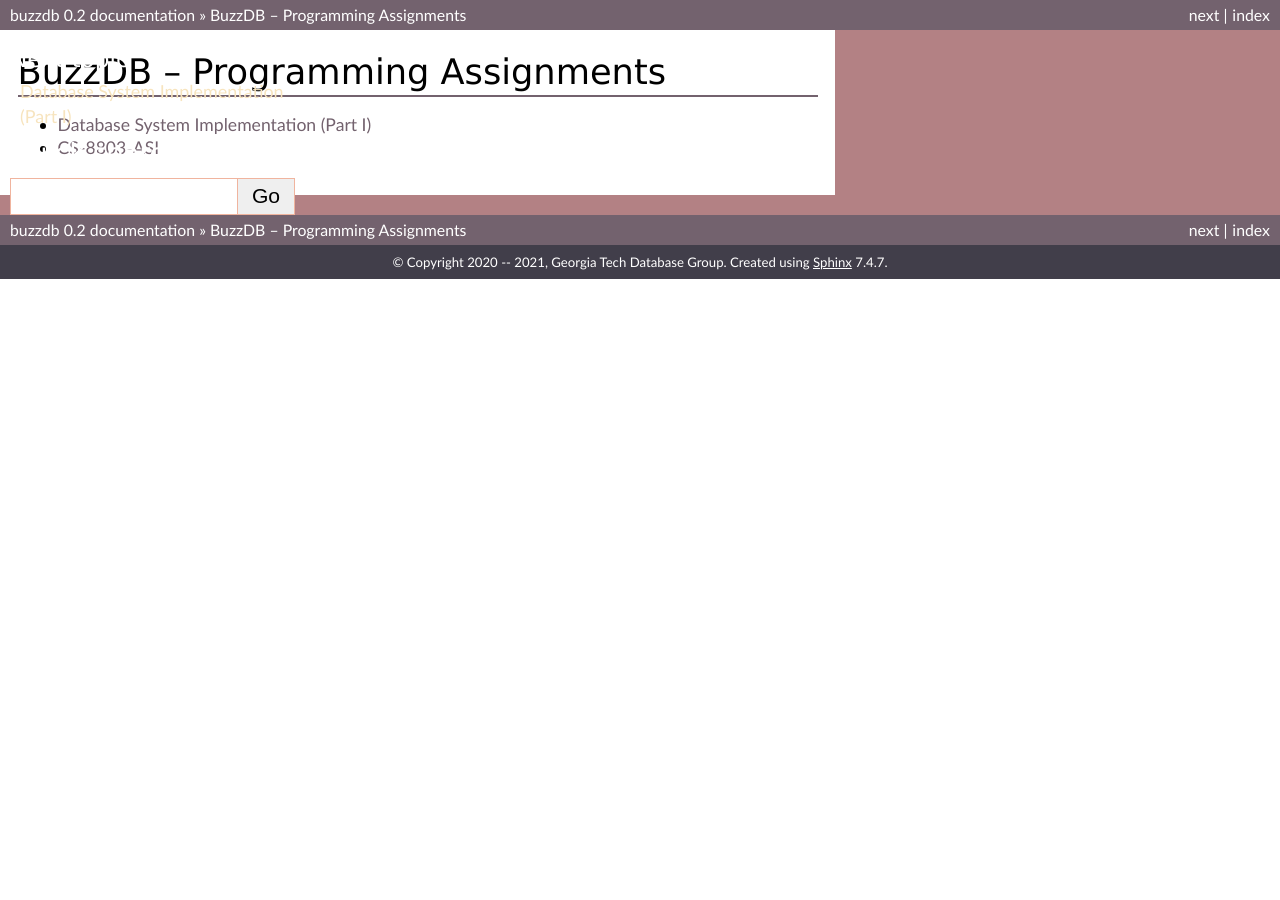
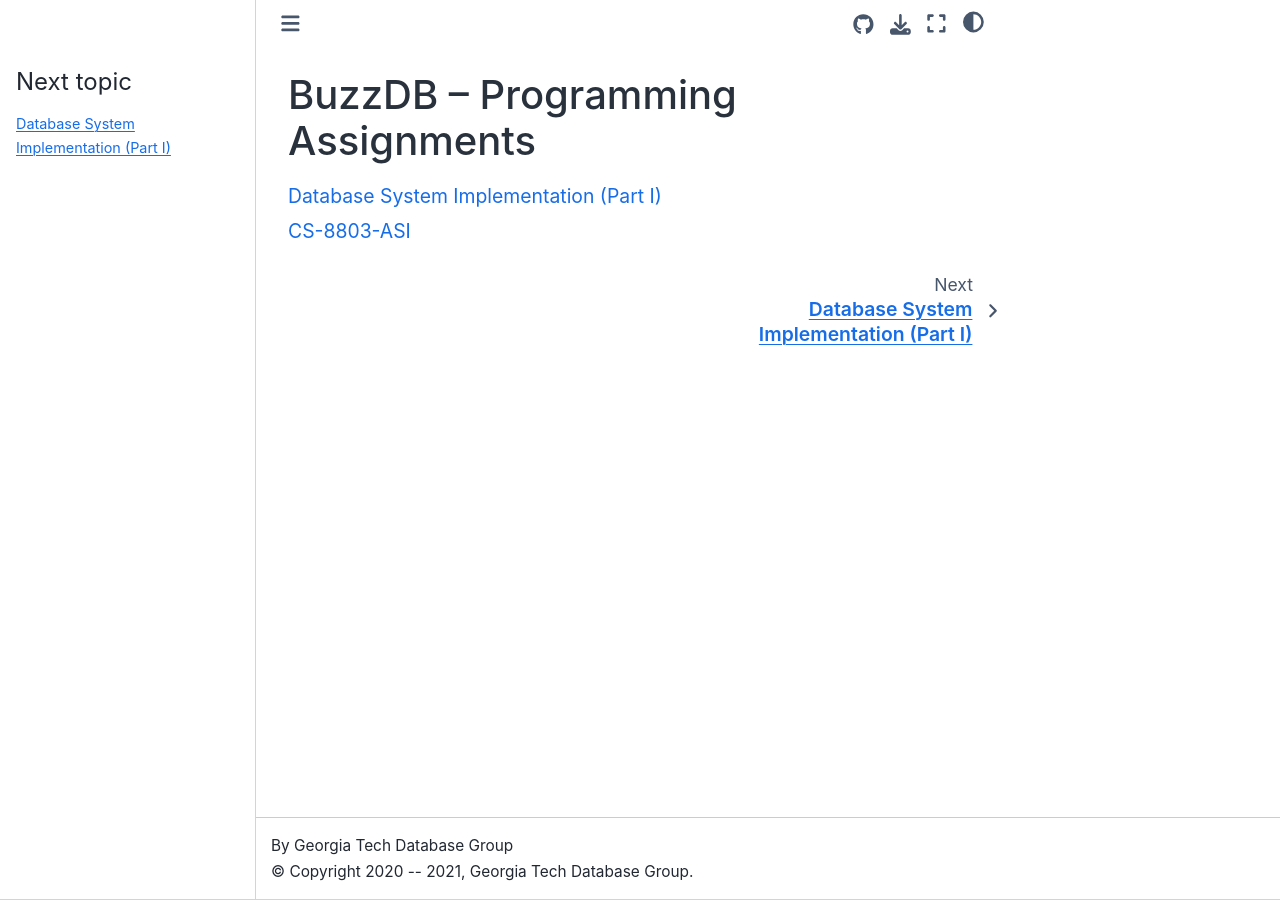
Before and after one commit to hershd23/buzzdb-docs, a Sphinx documentation site: the page built from docs/index.rst, in a window 1280 px wide. Built offline with Sphinx 7.4.7 and the Sphinx Book theme 1.1.4, drawn with Linux system fonts in a browser that asks for light colours.

Commit message:
changed theme

```diff
--- /dev/null
+++ b/docs/_static/css/custom.css
@@ -0,0 +1,99 @@
+/* https://github.com/ray-project/ray/blob/releases/1.9.0/doc/source/_static/css/custom.css*/
+/*Extends the docstring signature box.*/
+.rst-content dl:not(.docutils) dt {
+    display: block;
+    padding: 10px;
+    word-wrap: break-word;
+    padding-right: 100px;
+  }
+  /*Lists in an admonition note do not have awkward whitespace below.*/
+  .rst-content .admonition-note .section ul {
+    margin-bottom: 0px;
+  }
+  /*Properties become blue (classmethod, staticmethod, property)*/
+  .rst-content dl dt em.property {
+    color: #2980b9;
+    text-transform: uppercase;
+  }
+
+  .rst-content .section ol p,
+  .rst-content .section ul p {
+    margin-bottom: 0px;
+  }
+
+  div.sphx-glr-bigcontainer {
+    display: inline-block;
+    width: 100%;
+  }
+
+  td.tune-colab,
+  th.tune-colab {
+    border: 1px solid #dddddd;
+    text-align: left;
+    padding: 8px;
+  }
+
+  /* Adjustment to Sphinx Book Theme */
+  .table td {
+    /* Remove row spacing */
+    padding: 0;
+  }
+
+  table {
+    /* Force full width for all table */
+    width: 136% !important;
+  }
+
+  img.inline-figure {
+    /* Override the display: block for img */
+    display: inherit !important;
+  }
+
+  #version-warning-banner {
+    /* Make version warning clickable */
+    z-index: 1;
+    margin-left: 0;
+    /* 20% is for ToC rightbar */
+    /* 2 * 1.5625em is for horizontal margins */
+    width: calc(100% - 20% - 2 * 1.5625em);
+  }
+
+  span.rst-current-version > span.fa.fa-book {
+    /* Move the book icon away from the top right
+     * corner of the version flyout menu */
+    margin: 10px 0px 0px 5px;
+  }
+
+  /* Adjustment to Version block */
+  .rst-versions {
+    z-index: 1200 !important;
+  }
+
+  dt:target, span.highlighted {
+    background-color: #fbe54e;
+  }
+
+  /* allow scrollable images */
+  .figure {
+      max-width: 100%;
+      overflow-x: auto;
+  }
+  img.horizontal-scroll {
+      max-width: none;
+  }
+
+  .clear-both {
+      clear: both;
+      min-height: 100px;
+      margin-top: 15px;
+  }
+
+  .buttons-float-left {
+      width: 150px;
+      float: left;
+  }
+
+  .buttons-float-right {
+      width: 150px;
+      float: right;
+  }
--- a/docs/conf.py
+++ b/docs/conf.py
@@ -95,7 +95,7 @@
 # a list of builtin themes.
 #
 #html_theme = 'alabaster'
-html_theme = 'mps'
+html_theme = 'sphinx_book_theme'
 html_sidebars = {
     '**': ['localtoc.html', 'relations.html', 'links.html', 'contact.html'],
 }
@@ -104,8 +104,22 @@
 # further.  For a list of options available for each theme, see the
 # documentation.
 #
-# html_theme_options = {}
-html_theme_path = ['themes']
+html_theme_options = {
+    "repository_url": "https://github.com/georgia-tech-db/buzzdb-docs",
+    "use_repository_button": True,
+    "use_issues_button": True,
+    "use_edit_page_button": True,
+    "path_to_docs": "docs",
+    "home_page_in_toc": True,
+    "show_navbar_depth": 0,
+}
+
+# html_theme_path = ['sphinx_book_theme']
+
+# Theme options are theme-specific and customize the look and feel of a theme
+# further.  For a list of options available for each theme, see the
+# documentation.
+
 
 # Add any paths that contain custom static files (such as style sheets) here,
 # relative to this directory. They are copied after the builtin static files,
@@ -114,6 +128,7 @@
 
 html_css_files = [
     'css/hack.css',
+    'css/custom.css',
 ]
 # Custom sidebar templates, must be a dictionary that maps document names
 # to template names.
```
Also changed, not shown: docs/requirements.txt (added, +12 -0 lines).
